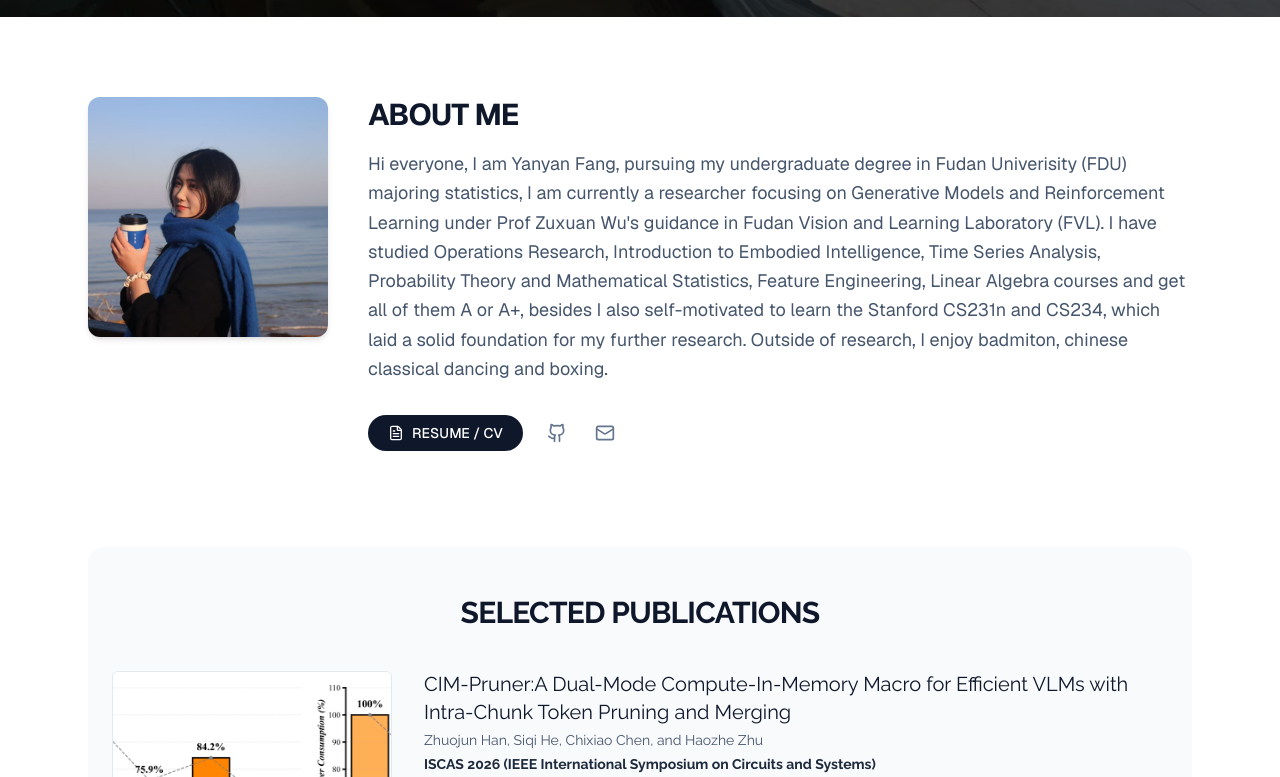
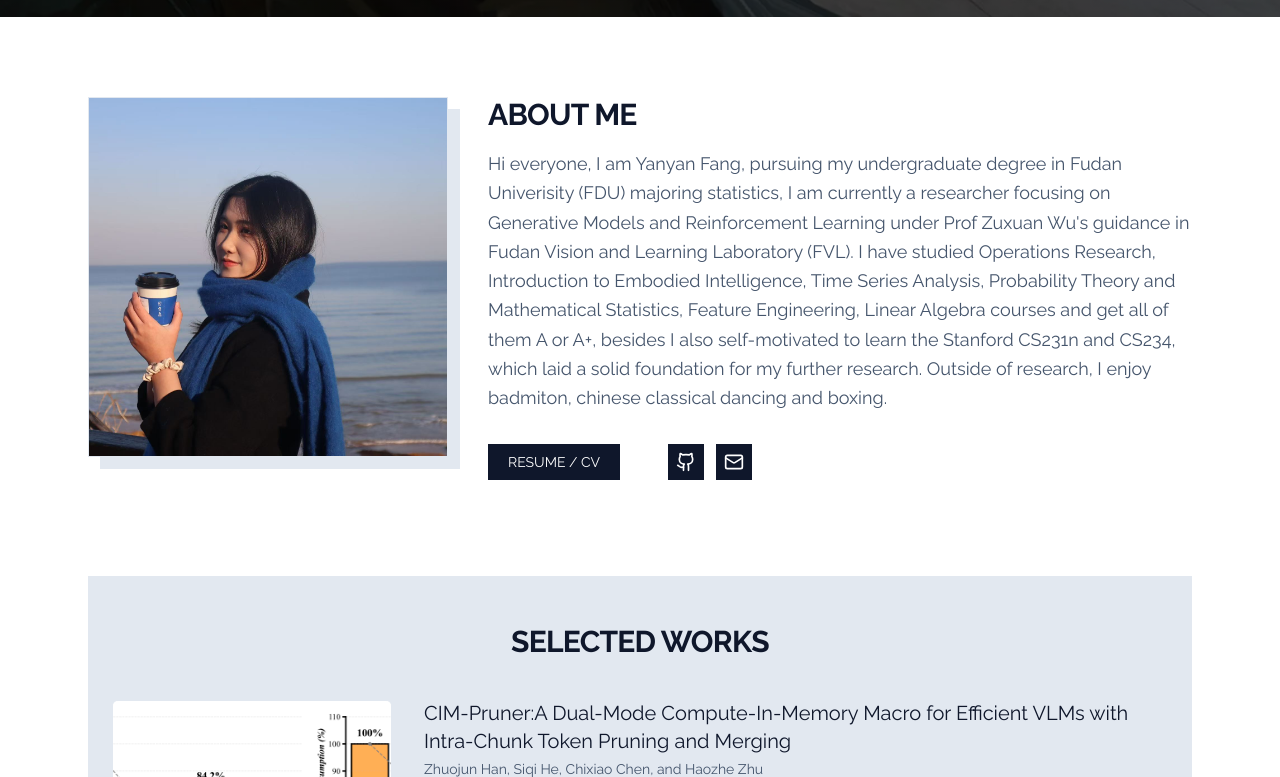
Before and after one commit to LArielOzjH/LArielOzjH.github.io, a Next.js app: page / in a window 1280 px wide. Shown: the part 783-1560 px from the top of the page. Built offline with nearby package versions, Linux system fonts and the light colour scheme.

Commit message:
update content

```diff
--- a/app/page.tsx
+++ b/app/page.tsx
@@ -70,22 +70,29 @@ export default function Home() {
       <main className="max-w-6xl mx-auto px-6 py-20 space-y-24">
 
         {/* === ABOUT ME === */}
-        <section id="about" className="scroll-mt-20">
+        <section id="about" className="scroll-mt-20 font-raleway">
           <motion.div
             initial="hidden"
             whileInView="visible"
             viewport={{ once: true }}
             variants={fadeInUp}
-            className="grid md:grid-cols-[240px_1fr] gap-10 items-start"
+            className="grid md:grid-cols-[360px_1fr] gap-10 items-start"
           >
             {/* 左侧头像 */}
-            <div className="relative aspect-square w-full overflow-hidden rounded-xl bg-slate-100 shadow-md">
+            {/* 头像 + 堆叠底片 */}
+            <div className="relative w-full">
+              {/* 底下那块灰色“垫片” */}
+              <div className="absolute -right-3 -bottom-3 h-full w-full bg-slate-200" />
+
+              {/* 上面的头像图 */}
+              <div className="relative aspect-square w-full overflow-hidden bg-slate-100 border border-slate-200">
                 <img src={DATA.profile.avatar} alt="Avatar" className="h-full w-full object-cover" />
+              </div>
             </div>
 
             {/* 右侧简介 */}
             <div className="space-y-4">
-              <h2 className="text-3xl font-bold tracking-tight text-slate-900">ABOUT ME</h2>
+              <h2 className="text-3xl font-semibold tracking-tight text-slate-900">ABOUT ME</h2>
               <p className="text-slate-600 leading-relaxed text-lg">
                 {DATA.profile.bio}
               </p>
@@ -94,13 +101,26 @@ export default function Home() {
               <div className="flex items-center gap-4 pt-4">
                 <a
                   href={DATA.profile.resume}
-                  className="px-5 py-2 bg-slate-900 text-white text-sm font-medium rounded-full hover:bg-slate-700 transition-colors flex items-center gap-2"
+                  className="px-5 py-2 bg-slate-900 text-white text-sm font-medium hover:bg-slate-700 transition-colors"
                 >
-                  <FileText size={16} /> RESUME / CV
+                  RESUME / CV
                 </a>
-                <div className="flex gap-3">
-                   <a href={DATA.profile.social.github} className="p-2 text-slate-500 hover:text-slate-900 hover:bg-slate-100 rounded-full transition-all"><Github size={20}/></a>
-                   <a href={DATA.profile.social.email} className="p-2 text-slate-500 hover:text-slate-900 hover:bg-slate-100 rounded-full transition-all"><Mail size={20}/></a>
+                {/* 往右推：ml-6 / ml-8 自己调 */}
+                <div className="ml-8 flex gap-3">
+                  <a
+                    href={DATA.profile.social.github}
+                    className="p-2 bg-slate-900 text-white hover:bg-slate-700 transition-colors"
+                    aria-label="GitHub"
+                  >
+                    <Github size={20} />
+                  </a>
+                  <a
+                    href={DATA.profile.social.email}
+                    className="p-2 bg-slate-900 text-white hover:bg-slate-700 transition-colors"
+                    aria-label="Email"
+                  >
+                    <Mail size={20} />
+                  </a>
                 </div>
               </div>
             </div>
@@ -108,9 +128,10 @@ export default function Home() {
         </section>
 
         {/* === SELECTED PUBLICATIONS === */}
-        <section id="publications" className="scroll-mt-20 rounded-2xl bg-slate-50 px-6 py-12 font-raleway">
+        <section id="publications" className="scroll-mt-20 bg-slate-200 font-raleway">
+          <div className="max-w-6xl mx-auto px-6 py-12">
             <h2 className="text-center text-3xl font-semibold tracking-tight text-slate-900">
-            SELECTED PUBLICATIONS
+              SELECTED WORKS
             </h2>
 
             <div className="mt-10 space-y-10">
@@ -123,20 +144,13 @@ export default function Home() {
                   variants={fadeInUp}
                   className="flex gap-8"
                 >
-                {/* 左侧缩略图：更像第一张（小、干净、轻边框） */}
                   <div className="shrink-0">
                     <div className="relative w-[280px] aspect-[4/3] overflow-hidden rounded-md border border-slate-200 bg-white">
-                    <img
-                      src={pub.image}
-                      alt={pub.title}
-                      className="h-full w-full object-cover"
-                    />
+                      <img src={pub.image} alt={pub.title} className="h-full w-full object-cover" />
                     </div>
                   </div>
 
-                {/* 右侧文字 */}
                   <div className="min-w-0">
-                  {/* 标题：蓝色链接风格（像第一张） */}
                     <h3 className="text-xl leading-snug text-slate-900">
                       <a
                         href={pub.links?.paper || pub.links?.website || "#"}
@@ -149,26 +163,17 @@ export default function Home() {
                     </h3>
 
                     <p className="mt-1 text-sm text-slate-600">{pub.authors}</p>
-
                     <p className="mt-1 text-sm text-slate-800">
                       <span className="font-semibold">{pub.conference}</span>
                     </p>
 
-                  {/* 链接：竖线分隔，去掉 uppercase */}
                     <div className="mt-3 text-sm">
                       {Object.entries(pub.links).map(([key, url], idx, arr) => (
                         <span key={key}>
-                        <a
-                          href={url}
-                          className="text-blue-700 hover:underline"
-                          target="_blank"
-                          rel="noreferrer"
-                        >
+                          <a href={url} className="text-blue-700 hover:underline" target="_blank" rel="noreferrer">
                             {key}
                           </a>
-                        {idx !== arr.length - 1 && (
-                          <span className="mx-2 text-slate-400">|</span>
-                        )}
+                          {idx !== arr.length - 1 && <span className="mx-2 text-slate-400">|</span>}
                         </span>
                       ))}
                     </div>
@@ -176,7 +181,9 @@ export default function Home() {
                 </motion.article>
               ))}
             </div>
+          </div>
         </section>
+
 
 
         {/* === HONORS & AWARDS & COURSES (混合布局) === */}
```
Lines whose indentation alone changed are shown as unchanged.
